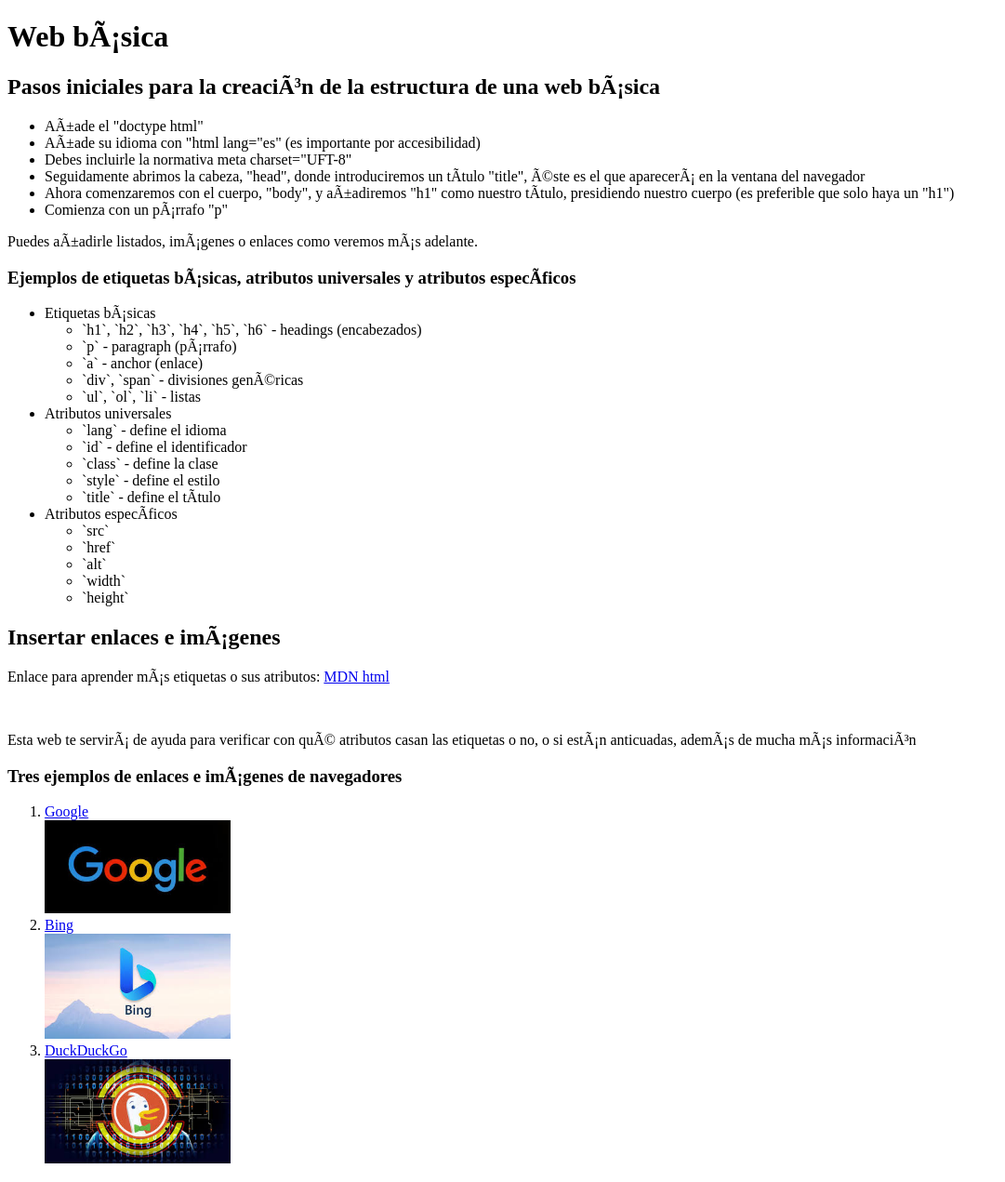
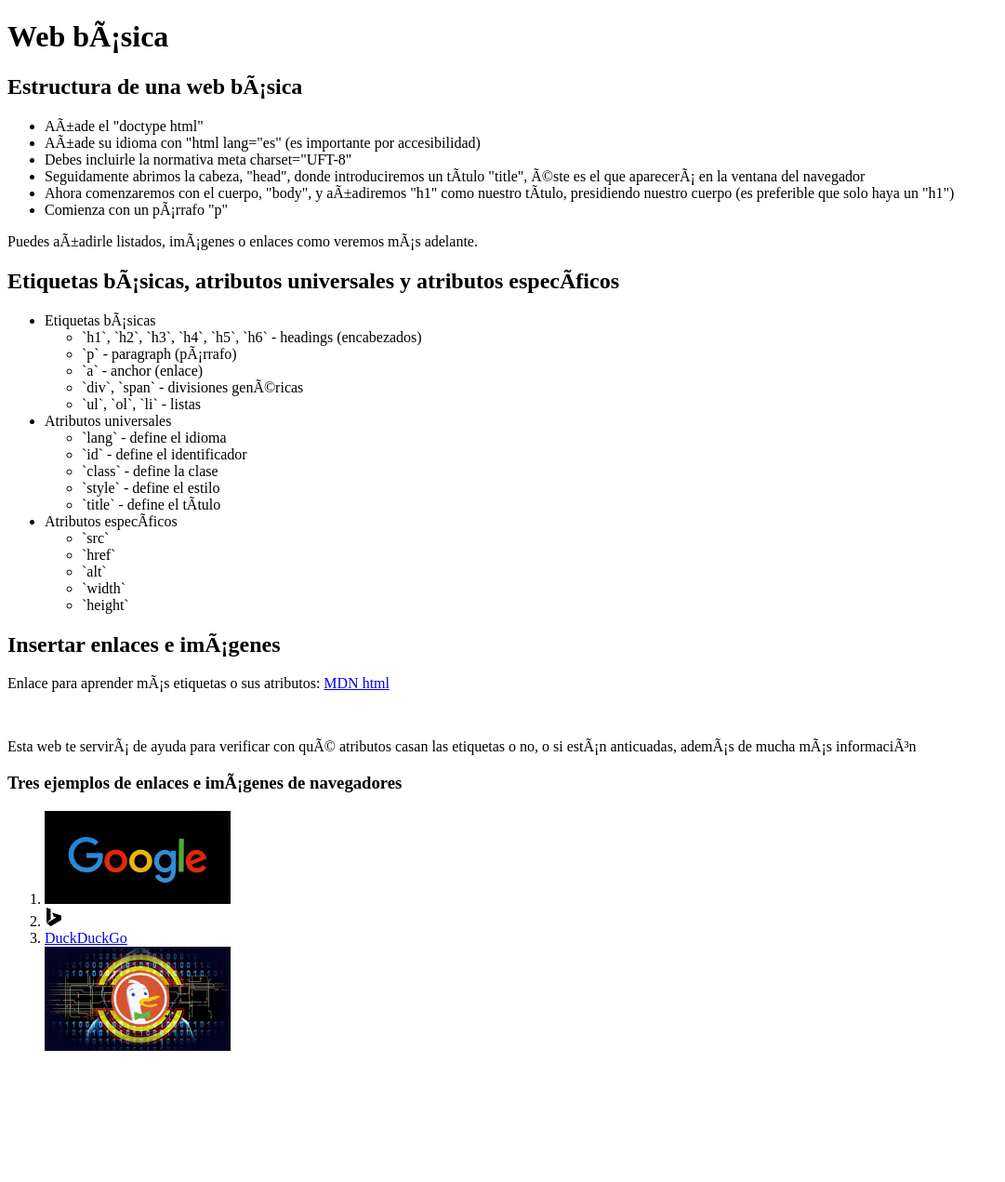
Before and after one commit to RocioLdlT/demo-html, a website: page Exercises .html/sample1.html in a window 1280 px wide. Shown: the whole page at 93% size, without its empty margins (0-1081 px from the left). After the commit the page ends 1150 px from the top, so only its background shows below. Drawn offline with Linux system fonts and the light colour scheme.

Commit message:
Update result ex1.html

```diff
--- a/Exercises .html/sample1.html
+++ b/Exercises .html/sample1.html
@@ -25,7 +25,7 @@
     </head>
     <body>
         <h1>Web básica</h1>
-        <h2>Pasos iniciales para la creación de la estructura de una web básica</h2>
+        <h2>Estructura de una web básica</h2>
         <p><ul>
                 <li>Añade el "doctype html"</li>
                 <li>Añade su idioma con "html lang="es" (es importante por accesibilidad)</li>
@@ -33,9 +33,9 @@
                 <li>Seguidamente abrimos la cabeza, "head", donde introduciremos un título "title", éste es el que aparecerá en la ventana del navegador</li>
                 <li>Ahora comenzaremos con el cuerpo, "body", y añadiremos "h1" como nuestro título, presidiendo nuestro cuerpo (es preferible que solo haya un "h1")</li>
                 <li>Comienza con un párrafo "p"</li>
-            </ul>
+            </ul></p>
         <p>Puedes añadirle listados, imágenes o enlaces como veremos más adelante.</p>
-        <h3>Ejemplos de etiquetas básicas, atributos universales y atributos específicos</h3>
+        <h2>Etiquetas básicas, atributos universales y atributos específicos</h2>
         <ul>
             <li>Etiquetas básicas
                 <ul>
@@ -75,18 +75,26 @@
         <p>Esta web te servirá de ayuda para verificar con qué atributos casan las etiquetas o no, o si están anticuadas, además de mucha más información</p>
         <h3>Tres ejemplos de enlaces e imágenes de navegadores</h3>
         <ol>
-            <li><a href="https://www.google.com/?hl=es">Google</a></li>
-            <div>
-                <img src="./Img Google.jpg" alt="" width="200">
-            </div>
-            <li><a href="https://www.bing.com/?setlang=es">Bing</a></li>
-            <div>
-                <img src="./img Bing.jpg" alt="" width="200">
-            </div>
-            <li><a href="https://duckduckgo.com/">DuckDuckGo</a></li>
-            <div>
+            <li><a href="https://www.google.com/?hl=es" target="_blank">
+                <img src="./Img Google.jpg" alt="Google" width="200"></a></li>
+            <li><a href="https://www.bing.com/?setlang=es" target="_blank" title="Bing"><svg height="20px" width="20px" version="1.1" xmlns="http://www.w3.org/2000/svg" xmlns:xlink="http://www.w3.org/1999/xlink" viewBox="0 0 512 512" xml:space="preserve" fill="#000000"><g id="SVGRepo_bgCarrier" stroke-width="0"></g><g id="SVGRepo_tracerCarrier" stroke-linecap="round" stroke-linejoin="round"></g><g id="SVGRepo_iconCarrier"> <style type="text/css"> .st0{fill:#000000;} </style> <g> <polygon class="st0" points="166.685,38.682 52.904,0 52.904,422.118 166.685,321.987 "></polygon> <polygon class="st0" points="206.501,133.117 253.157,249.166 319.397,270.361 56.324,431.215 170.095,512 459.096,336.78 459.096,216.17 "></polygon> </g> </g></svg></a></li>
+            <li><a href="https://duckduckgo.com/" target="_blank">DuckDuckGo</a></li>
                 <img src="./Img DuckDuckGo.jpg" alt="" width="200">
-            </div>
         </ol>
     </body>
 </html>
+
+<!-- Las <ul> y <ol> sí o sí solo validan <li> "list items",
+    El hijo directo de la lista tiene que ser un item,
+    es decir, el hijo directo de <ul> y de <ol> va a ser siempre un item, <li>.
+    Es muy importante que las validen para SEo, por semántica, por accesibilidad, que sea más coherente y comprensible, etc. -->
+<!-- <target> Determina si el destino se carga en la misma pestaña, en una nueva o en un marco específico
+    Si añado _blank, le indico que lo abra en una pestaña o ventana nueva a parte-->
+<!-- <title> dentro de la inserción de una imagen
+    nos crea un target cuando nos posicionamos encima de la imagen
+    indicando "Bing" que es el mensaje que le hemos incluido -->
+<!-- En este ejercicio aún no estamos publicando nuestra web,
+     entre otras cosas, porque solo está creada en LOCAL por eso nos sale siempre 127.0.0.1:3000 -->
+<!-- No se puede crear un párrafo que contenga párrafos, por se-mán-ti-ca -->
+<!-- Los atributos universales casan con todas las etiquetas; ej. p lang="zxx" (me invento un lenguaje :) ) -->
+<!-- Los párrafos no pueden tener listas dentro pero las listas dentro de <li> sí pueden contener diferentes párrafos -->
```
